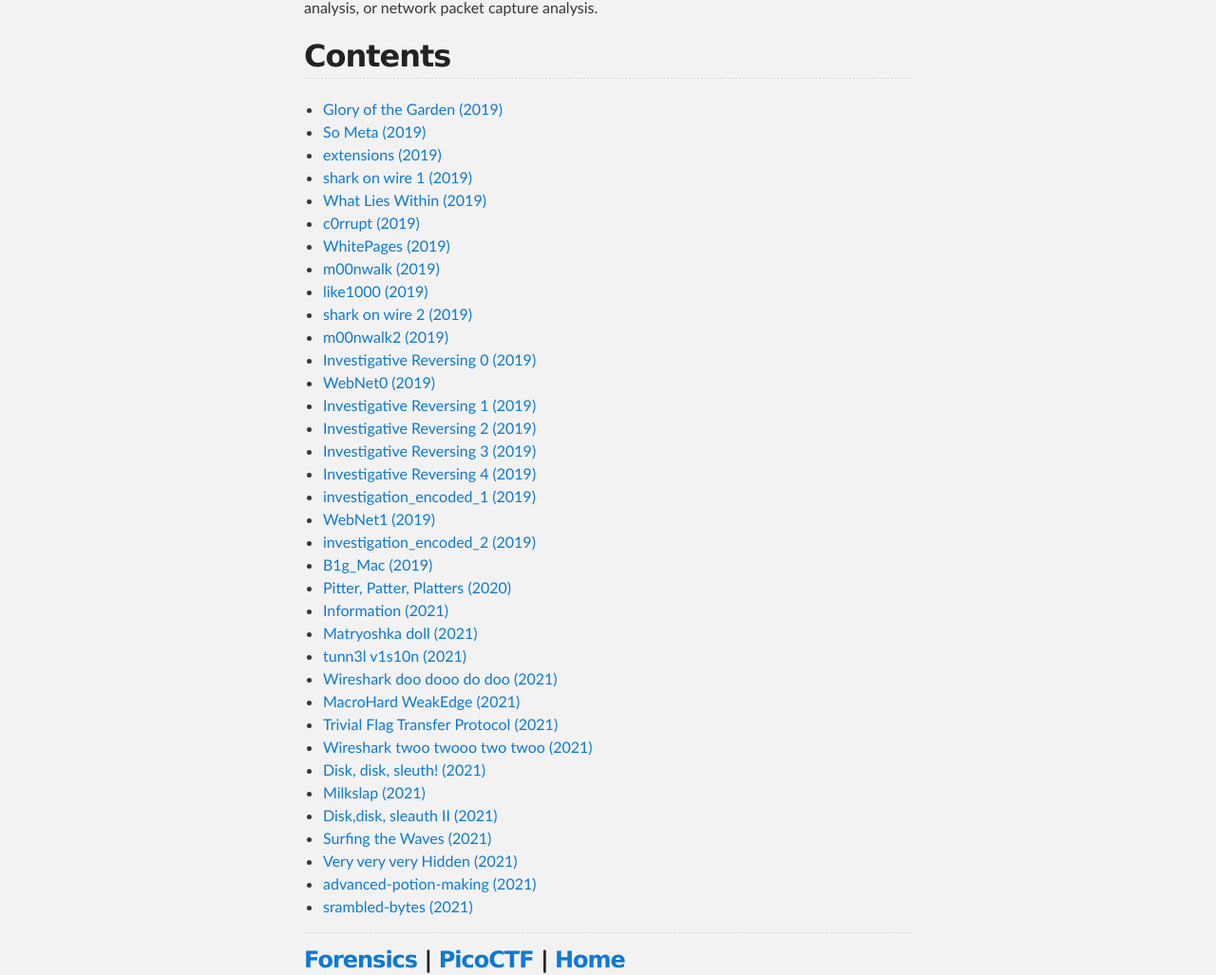
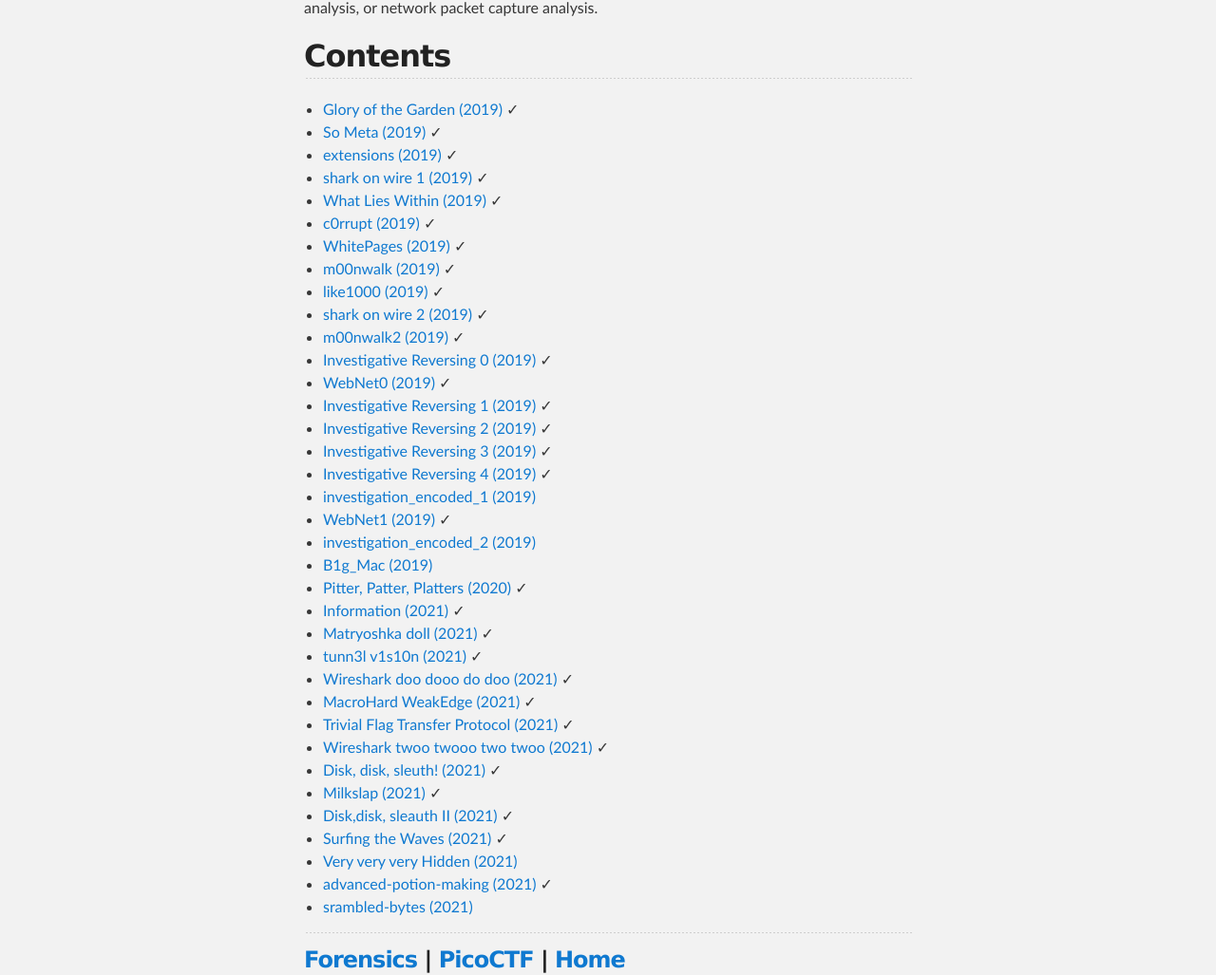
Before and after one commit to djm89uk/djm89uk.github.io, a Jekyll site: the page built from picogym_f.md, in a window 1280 px wide and 1400 px high. Shown: the part 352-1379 px from the top of the window at 95% size. Built offline with Jekyll 4.4.1, drawn with Linux system fonts in a browser that asks for light colours; our own code applies the rules of GitHub Pages for plain Markdown files.

```diff
--- a/picogym_f.md
+++ b/picogym_f.md
@@ -4,41 +4,41 @@
 
 ## Contents
 
-- [Glory of the Garden (2019)](#glory-of-the-garden)
-- [So Meta (2019)](#so-meta)
-- [extensions (2019)](#extensions)
-- [shark on wire 1 (2019)](#shark-on-wire-1)
-- [What Lies Within (2019)](#what-lies-within)
-- [c0rrupt (2019)](#c0rrupt)
-- [WhitePages (2019)](#whitepages)
-- [m00nwalk (2019)](#m00nwalk)
-- [like1000 (2019)](#like1000)
-- [shark on wire 2 (2019)](#shark-on-wire-2)
-- [m00nwalk2 (2019)](#m00nwalk2)
-- [Investigative Reversing 0 (2019)](#investigative-reversing-0)
-- [WebNet0 (2019)](#webnet0)
-- [Investigative Reversing 1 (2019)](#investigative-reversing-1)
-- [Investigative Reversing 2 (2019)](#investigative-reversing-2)
-- [Investigative Reversing 3 (2019)](#investigative-reversing-3)
-- [Investigative Reversing 4 (2019)](#investigative-reversing-4)
+- [Glory of the Garden (2019)](#glory-of-the-garden) ✓
+- [So Meta (2019)](#so-meta) ✓
+- [extensions (2019)](#extensions) ✓
+- [shark on wire 1 (2019)](#shark-on-wire-1) ✓
+- [What Lies Within (2019)](#what-lies-within) ✓
+- [c0rrupt (2019)](#c0rrupt) ✓
+- [WhitePages (2019)](#whitepages) ✓
+- [m00nwalk (2019)](#m00nwalk) ✓
+- [like1000 (2019)](#like1000) ✓
+- [shark on wire 2 (2019)](#shark-on-wire-2) ✓
+- [m00nwalk2 (2019)](#m00nwalk2) ✓
+- [Investigative Reversing 0 (2019)](#investigative-reversing-0) ✓
+- [WebNet0 (2019)](#webnet0) ✓
+- [Investigative Reversing 1 (2019)](#investigative-reversing-1) ✓
+- [Investigative Reversing 2 (2019)](#investigative-reversing-2) ✓
+- [Investigative Reversing 3 (2019)](#investigative-reversing-3) ✓
+- [Investigative Reversing 4 (2019)](#investigative-reversing-4) ✓
 - [investigation_encoded_1 (2019)](#investigation-encoded-1)
-- [WebNet1 (2019)](#webnet1)
+- [WebNet1 (2019)](#webnet1) ✓
 - [investigation_encoded_2 (2019)](#investigation-encoded-2)
 - [B1g_Mac (2019)](#b1g-mac)
-- [Pitter, Patter, Platters (2020)](#pitter-patter-platters)
-- [Information (2021)](#information)
-- [Matryoshka doll (2021)](#matryoshka-doll)
-- [tunn3l v1s10n (2021)](#tunn3l-v1s10n)
-- [Wireshark doo dooo do doo (2021)](#wireshark-doo-dooo-do-doo)
-- [MacroHard WeakEdge (2021)](#macrohard-weakedge)
-- [Trivial Flag Transfer Protocol (2021)](#trivial-flag-transfer-protocol)
-- [Wireshark twoo twooo two twoo (2021)](#wireshark-twoo-twooo-two-twoo)
-- [Disk, disk, sleuth! (2021)](#disk-disk-sleuth)
-- [Milkslap (2021)](#milkslap)
-- [Disk,disk, sleauth II (2021)](#disk-disk-sleuth-ii)
-- [Surfing the Waves (2021)](#surfing-the-waves)
+- [Pitter, Patter, Platters (2020)](#pitter-patter-platters) ✓
+- [Information (2021)](#information) ✓
+- [Matryoshka doll (2021)](#matryoshka-doll) ✓
+- [tunn3l v1s10n (2021)](#tunn3l-v1s10n) ✓
+- [Wireshark doo dooo do doo (2021)](#wireshark-doo-dooo-do-doo) ✓
+- [MacroHard WeakEdge (2021)](#macrohard-weakedge) ✓
+- [Trivial Flag Transfer Protocol (2021)](#trivial-flag-transfer-protocol) ✓
+- [Wireshark twoo twooo two twoo (2021)](#wireshark-twoo-twooo-two-twoo) ✓
+- [Disk, disk, sleuth! (2021)](#disk-disk-sleuth) ✓
+- [Milkslap (2021)](#milkslap) ✓
+- [Disk,disk, sleauth II (2021)](#disk-disk-sleuth-ii) ✓
+- [Surfing the Waves (2021)](#surfing-the-waves) ✓
 - [Very very very Hidden (2021)](#very-very-very-hidden)
-- [advanced-potion-making (2021)](#advanced-potion-making)
+- [advanced-potion-making (2021)](#advanced-potion-making) ✓
 - [srambled-bytes (2021)](#scrambled-bytes)
 
 ---
```
